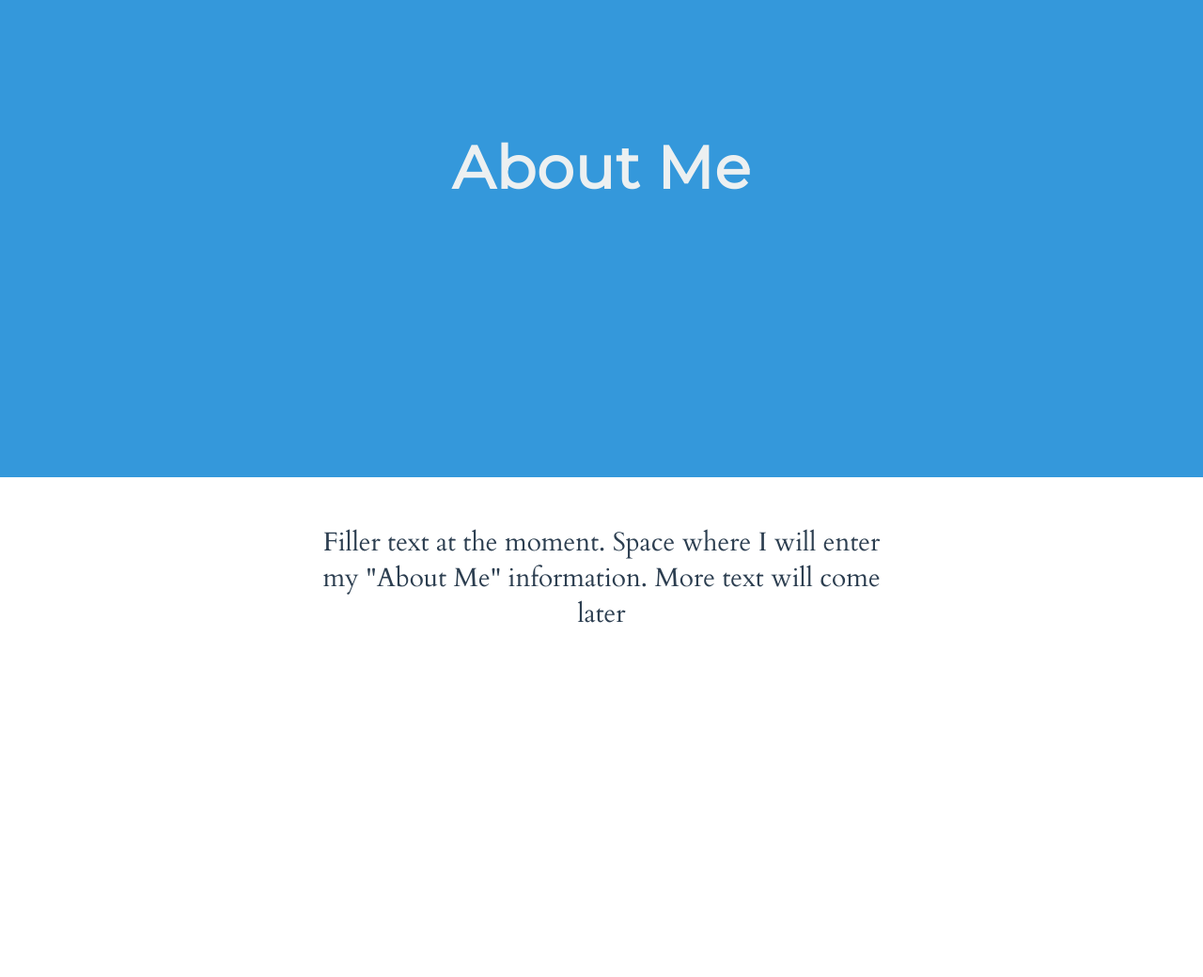
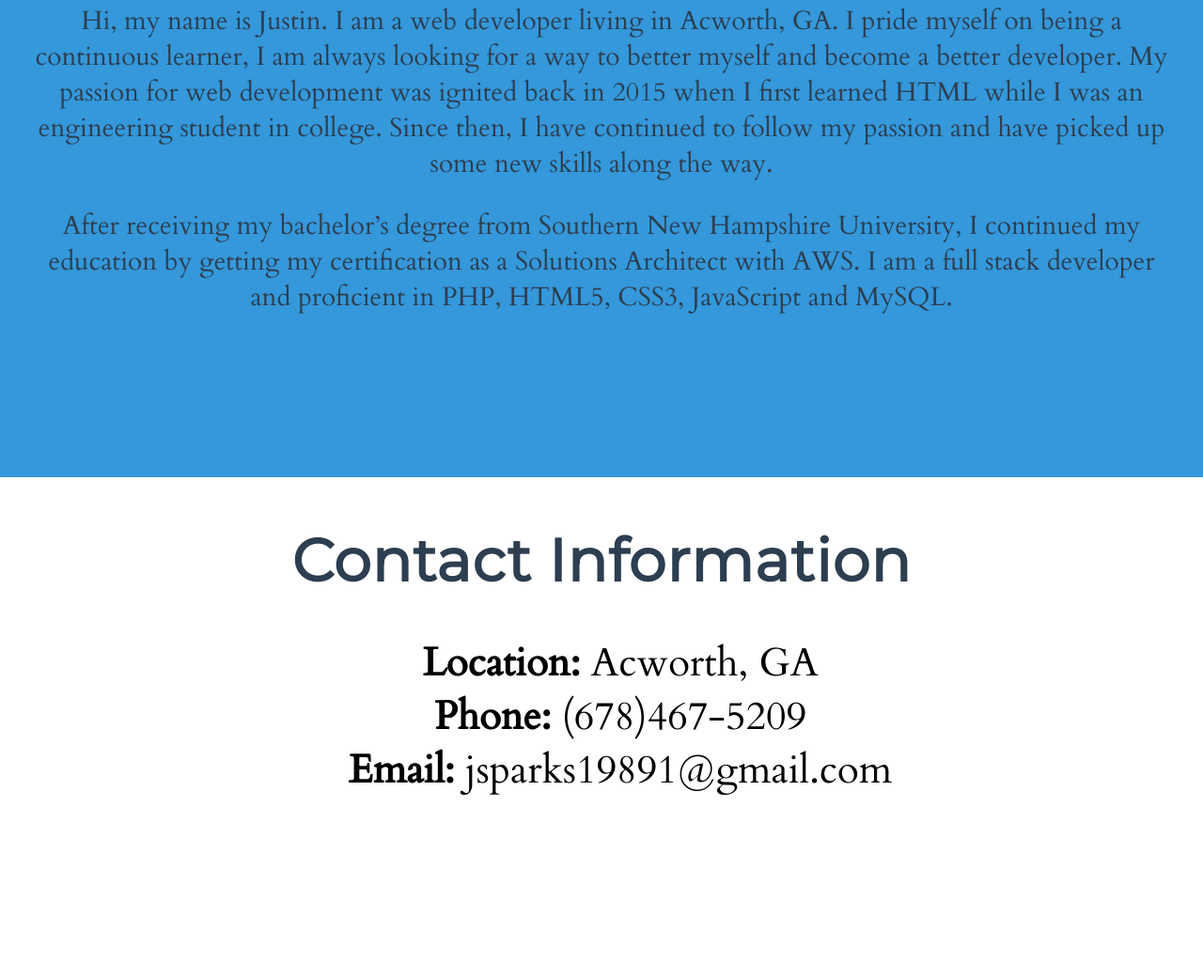
Before and after one commit to Jsparks1989/web-dev-portfolio-git, a React app: page / in a window 1280 px wide. Shown: the part 1760-2800 px from the top of the page at 94% size. Built offline with nearby package versions, Linux system fonts and the light colour scheme.

Commit message:
Added Contact Info and About Me text

```diff
--- a/index.html
+++ b/index.html
@@ -6,6 +6,7 @@
     <link rel="stylesheet" href="styles/main.css"/>
 
     <link rel="stylesheet" href="https://maxcdn.bootstrapcdn.com/font-awesome/4.7.0/css/font-awesome.min.css"/>
+    <!-- <link rel="stylesheet" href="https://maxcdn.bootstrapcdn.com/bootstrap/4.0.0/css/bootstrap.min.css"> -->
 
     <link rel="stylesheet" href="https://fonts.googleapis.com/css?family=Montserrat"/>
     <link rel="stylesheet" href="https://fonts.googleapis.com/css?family=Cardo"/>
@@ -72,18 +73,37 @@
 
 
 
-    <section class="background--skyBlue section">
-      <h2 class="color--cloud margin--none section__text--centered">
+    <section class="background--skyBlue section section--alignCentered">
+      <h2 class="color--cloud margin--none">
         About Me
       </h2>
+      <p class="color--darkgrey section--description">
+        Hi, my name is Justin. I am a web developer living in Acworth, GA. I pride myself on being a continuous learner, I am always looking for a way to better myself and become a better developer. My passion for web development was ignited back in 2015 when I first learned HTML while I was an engineering student in college. Since then, I have continued to follow my passion and have picked up some new skills along the way.
+      </p>
+      <p class="color--darkgrey section--description">
+        After receiving my bachelor’s degree from Southern New Hampshire University, I continued my education by getting my certification as a Solutions Architect with AWS. I am a full stack developer and proficient in PHP, HTML5, CSS3, JavaScript and MySQL.
+      </p>
     </section>
 
-    <section class="section section--alignCentered section--description">
+    <!-- <section class="section section--alignCentered section--description">
       <p class="color--darkgrey section__description">
-        Filler text at the moment. Space where I will enter my "About Me" information.
-        More text will come later
+        Hi, my name is Justin. I am a web developer living in Acworth, GA. I pride myself on being a continuous learner, I am always looking for a way to better myself and become a better developer. My passion for web development was ignited back in 2015 when I first learned HTML while I was an engineering student in college. Since then, I have continued to follow my passion and have picked up some new skills along the way.
       </p>
+      <p class="color--darkgrey section__description">
+        After receiving my bachelor’s degree from Southern New Hampshire University, I continued my education by getting my certification as a Solutions Architect with AWS. I am a full stack developer and proficient in PHP, HTML5, CSS3, JavaScript and MySQL.
+      </p>
+    </section> -->
 
+      <section class="section section--alignCentered">
+        <h2 class="color--darkgrey margin--none">
+          Contact Information
+        </h2>
+        <ul>
+          <li><strong> Location:</strong> Acworth, GA</li>
+          <li><strong> Phone:</strong>  (678)467-5209</li>
+          <li><strong> Email:</strong>  jsparks19891@gmail.com</li>
+        </ul>
+      </section>
 
 
 
--- a/styles/main.css
+++ b/styles/main.css
@@ -229,3 +229,9 @@
 .modal__image {
   opacity: 0.2;
 }
+
+/* My CSS Added */
+
+li {
+  list-style-type: none;
+}
```
